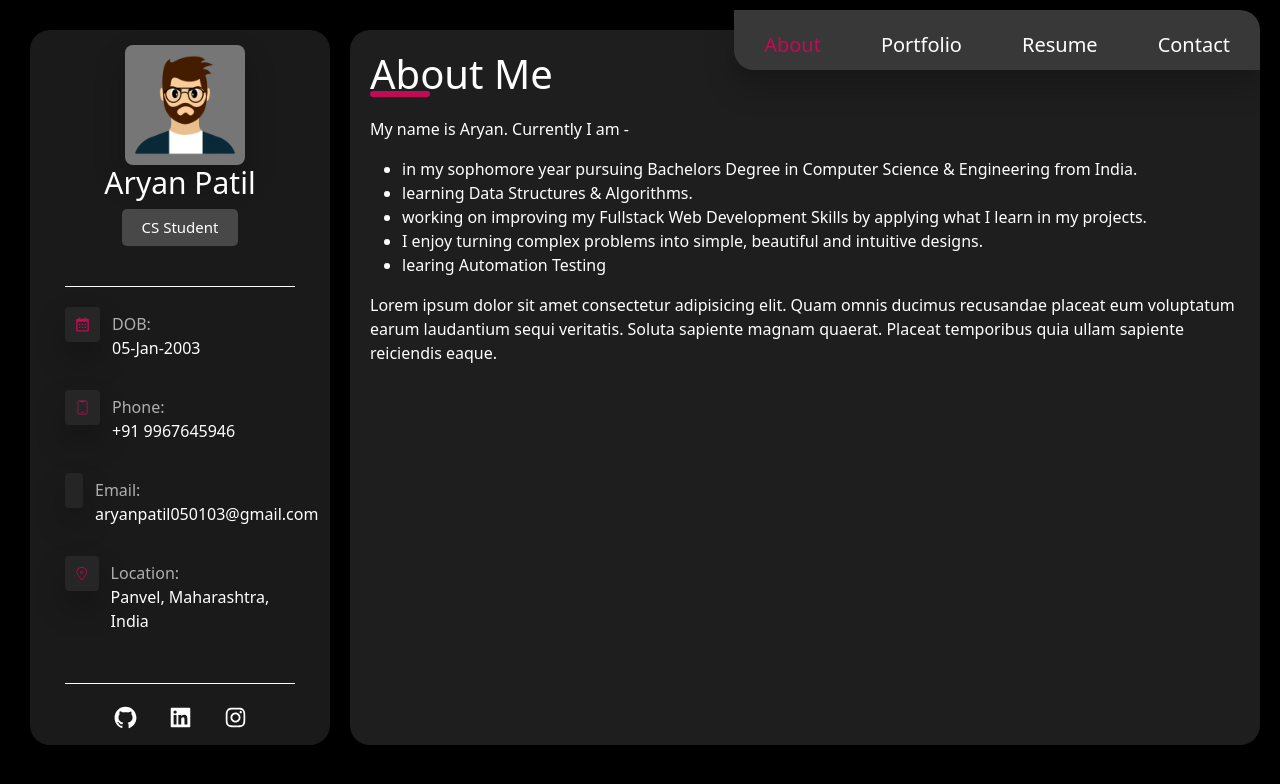
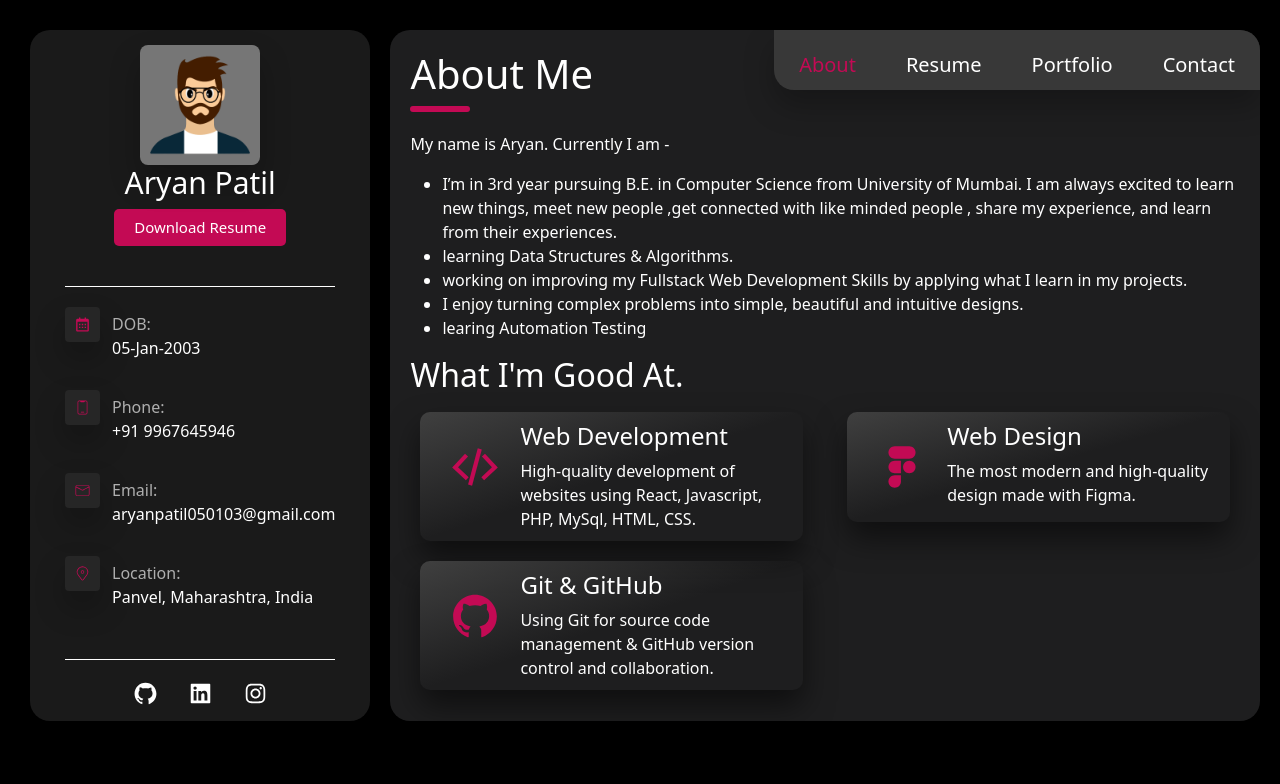
Before and after one commit to Aryan-Patil/Portfolio, a React (Create React App) app: page / in a window 1280 px wide. Shown: the top 784 px of the page. Built offline with nearby package versions, Linux system fonts and the light colour scheme.

Commit message:
About us section completed and added download resume in main section

```diff
--- a/src/App.css
+++ b/src/App.css
@@ -1,5 +1,6 @@
 .App{
     display: flex;
+    margin-bottom: 70px;
 }
 @media (max-width: 1100px){
     .App{
--- a/src/Components/About.js
+++ b/src/Components/About.js
@@ -1,6 +1,8 @@
 import React from 'react'
 import Header from './Header'
 import "./Css/About.css"
+import { CgFigma, CgCodeSlash } from "react-icons/cg";
+import { AiFillGithub } from "react-icons/ai";
 export default function About() {
     return (
         <div>
@@ -11,15 +13,59 @@ export default function About() {
             <div className='about_info'>
                 <p>My name is Aryan. Currently I am -</p>
                 <ul>
-                    <li>in my sophomore year pursuing Bachelors Degree in Computer Science & Engineering from India.</li>
+                    <li>I’m in 3rd year pursuing B.E. in Computer Science from University of Mumbai. I am always excited to learn new things, meet new people ,get connected with like minded people , share my experience, and learn from their experiences.</li>
                     <li>learning Data Structures & Algorithms.</li>
                     <li>working on improving my Fullstack Web Development Skills by applying what I learn in my projects.</li>
                     <li>I enjoy turning complex problems into simple, beautiful and intuitive designs. </li>
                     <li>learing Automation Testing</li>
                 </ul>
             </div>
+            <h2>What I'm Good At.</h2>
+            <div class="row">
+                <div class="col-sm-6">
+                    <div className="Card">
+                        <div className="Card-img">
+                            <CgCodeSlash className='Card-img-color' size={50} />
+                        </div>
+                        <div className="Card-body">
+                            <h4>Web Development</h4>
+                            <div className="Body-content">
+                                High-quality development of websites using React, Javascript, PHP, MySql, HTML, CSS.
+                            </div>
+                        </div>
+                    </div>
+                </div>
 
-            <div className="fake">Lorem ipsum dolor sit amet consectetur adipisicing elit. Quam omnis ducimus recusandae placeat eum voluptatum earum laudantium sequi veritatis. Soluta sapiente magnam quaerat. Placeat temporibus quia ullam sapiente reiciendis eaque.</div>
+                <div class="col-sm-6">
+                    <div className="Card">
+                        <div className="Card-img">
+                            <CgFigma className='Card-img-color' size={50} />
+                        </div>
+                        <div className="Card-body">
+                            <h4>Web Design</h4>
+                            <div className="Body-content">
+                                The most modern and high-quality design made with Figma.
+                            </div>
+                        </div>
+                    </div>
+                </div>
+
+                <div class="col-sm-6">
+                    <div className="Card">
+                        <div className="Card-img">
+                            <AiFillGithub className='Card-img-color' size={50} />
+                        </div>
+                        <div className="Card-body">
+                            <h4>Git & GitHub</h4>
+                            <div className="Body-content">
+                                Using Git for source code management & GitHub version control and collaboration.
+                            </div>
+                        </div>
+                    </div>
+                </div>
+
+            </div>
+
         </div>
     )
 }
--- a/src/Components/Contact.js
+++ b/src/Components/Contact.js
@@ -7,6 +7,8 @@ export default function Contact() {
         <Header />
         <h1 className="heading-name">Contact Us</h1>
         <div className="heading-underline"></div>
+        <div className="fake">Lorem ipsum dolor sit amet consectetur adipisicing elit. Quam omnis ducimus recusandae placeat eum voluptatum earum laudantium sequi veritatis. Soluta sapiente magnam quaerat. Placeat temporibus quia ullam sapiente reiciendis eaque.</div>
+
         </div>
 )
 }
--- a/src/Components/Css/About.css
+++ b/src/Components/Css/About.css
@@ -1,8 +1,43 @@
 .heading-underline{
-    margin-top: -15px;
     width: 60px;
     height: 6px;
     border-radius: 5px;
     background-color: rgb(195, 10, 84);
     margin-bottom: 20px;
 }
+.Card{
+    margin: 10px;
+    padding: 10px;
+    border-radius: 10px;
+    box-shadow: 0 16px 30px hsla(0, 0%, 0%, 0.5);
+    display: flex;
+    padding-right: 20px;
+     background: linear-gradient( to bottom right, hsl(0, 0%, 25%) 0%, hsla(0, 0%, 25%, 0) 50% );
+}
+.Card-img-color{
+    color: rgb(195, 10, 84);
+}
+.Card-img{
+    margin: 20px;
+}
+@media (max-width:900px) {
+   .Card{
+    display: block;
+   }
+   .Card-img{
+    text-align: center;
+    align-items: center;
+   }
+
+}
+@media (max-width:400px) {
+    .about_info{
+        font-size: 13px;
+    }
+    .Card-body h4{
+        font-size: 18px;
+    }
+    .Body-content{
+        font-size: 13px;
+    }
+}
--- a/src/Components/Css/Header.css
+++ b/src/Components/Css/Header.css
@@ -1,6 +1,5 @@
 .Header{
     margin: -20px;
-    margin-top: -40px;
     border-radius: 0 20px 0 20px;
     float:right;
     font-size: 20px;
@@ -12,7 +11,7 @@
 .Header-name{
     color: white;
     text-decoration: none;
-    margin: 30px;
+    margin: 25px;
 }
 .Header-name:hover{
     color: rgb(171, 171, 171);
@@ -25,8 +24,8 @@
         position: fixed;
         bottom: 0;
         margin: 0;
-        margin-left: -39px;
-        border-radius: 20px 20px 0 0;
+        margin-left: -30px;
+        border-radius: 30px 30px 0 0;
         background-color: rgba(113, 113, 113, 0.6);
         width: 100%;
         backdrop-filter: blur(5px);
@@ -41,8 +40,8 @@
         font-size: 15px;
     }
 }
-@media (max-width:340px) {
+@media (max-width:370px) {
     .Header-name{
-        margin: 15px;
+        margin: 10px;
     }
 }
--- a/src/Components/Css/home.css
+++ b/src/Components/Css/home.css
@@ -1,6 +1,5 @@
 .Home{
     background: hsl(240, 2%, 12%);
-    /* background: linear-gradient( to bottom right, hsl(0, 0%, 25%) 0%, hsla(0, 0%, 25%, 0) 50% ); */
     color: white;
     margin-top: 30px;
     margin-left: 10px;
--- a/src/Components/Header.js
+++ b/src/Components/Header.js
@@ -5,8 +5,8 @@ export default function Header() {
   return (
     <div className='Header'>
         <HeaderActive className="Header-name" to="/">About</HeaderActive>
+        <HeaderActive className="Header-name" to="/Work">Resume</HeaderActive>
         <HeaderActive className="Header-name" to="/Portfolio">Portfolio</HeaderActive>
-        <HeaderActive className="Header-name" to="/Work">Resume</HeaderActive>
         <HeaderActive className="Header-name" to="/Contact">Contact</HeaderActive>
     </div>
   )
--- a/src/Components/Portfolio.js
+++ b/src/Components/Portfolio.js
@@ -7,6 +7,8 @@ export default function Portfolio() {
         <Header />
         <h1 className="heading-name">Portfolio</h1>
         <div className="heading-underline"></div>
+        <div className="fake">Lorem ipsum dolor sit amet consectetur adipisicing elit. Quam omnis ducimus recusandae placeat eum voluptatum earum laudantium sequi veritatis. Soluta sapiente magnam quaerat. Placeat temporibus quia ullam sapiente reiciendis eaque.</div>
+
         </div>
   )
 }
--- a/src/Components/Work.js
+++ b/src/Components/Work.js
@@ -7,6 +7,8 @@ export default function Work() {
         <Header />
         <h1 className="heading-name">Resume</h1>
         <div className="heading-underline"></div>
+        <div className="fake">Lorem ipsum dolor sit amet consectetur adipisicing elit. Quam omnis ducimus recusandae placeat eum voluptatum earum laudantium sequi veritatis. Soluta sapiente magnam quaerat. Placeat temporibus quia ullam sapiente reiciendis eaque.</div>
+
         </div>
   )
 }
--- a/src/main.css
+++ b/src/main.css
@@ -7,14 +7,14 @@
     padding: 15px;
     border-radius: 20px;
     background-color: rgba(255, 255, 255, 0.1);
-
+    min-width: fit-content;
 }
 .name{
     font-size: 30px;
     text-align: center;
 }
 .dex-image{
-    margin-left: 80px;
+    margin-left: 95px;
     padding: 10px;
     border-radius: 8px;
     background-color: rgba(255, 255, 255,.4);
@@ -30,8 +30,12 @@
     padding-right: 20px;
     border-radius: 5px;
     font-size: 15px;
-    background-color: rgba(252, 252, 252,0.2);
+    background-color:rgb(195, 10, 84);
     margin-bottom: 40px;
+}
+.tag a{
+    text-decoration: none;
+    color: white;
 }
 .contact-info{
     border-top: 1px solid white;
--- a/src/main.js
+++ b/src/main.js
@@ -23,7 +23,9 @@ export default function Main() {
       <img src={myimage} className='image'  alt="" srcset="" />
       <div className="basic-info">
       <h2 className='name'>Aryan Patil</h2>
-      <div className="tag">CS Student</div>
+      <div className="tag">
+        <a href="https://drive.google.com/file/d/1K82ILGWnEdVrEbZkSuvzv_Q3BKhk5a61/view?usp=sharing">Resume</a>
+      </div>
       </div>
 
       </div>
@@ -69,7 +71,7 @@ export default function Main() {
 <>
 <img className='dex-image' src={myimage} alt="" />
       <h2 className='name'>Aryan Patil</h2>
-      <div className="tag">CS Student</div>
+      <div className="tag"><a href="https://drive.google.com/file/d/1K82ILGWnEdVrEbZkSuvzv_Q3BKhk5a61/view?usp=sharing">Download Resume</a></div>
        <div className="contact-info">
 
 <div className="contact-detail-info">
```
